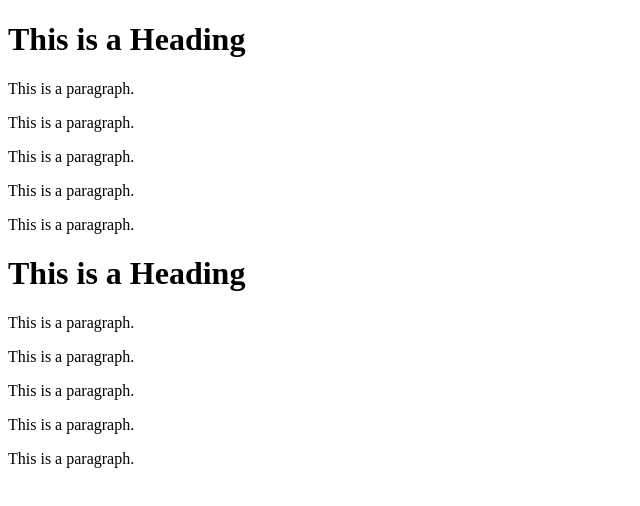
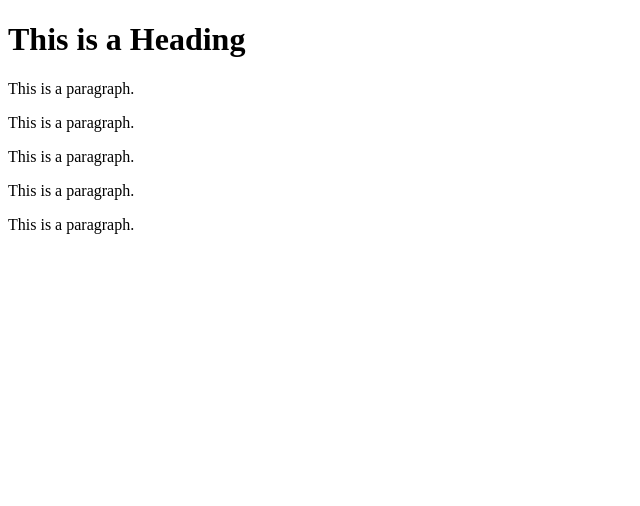
Before and after one commit to mgaete/hello-world-git, a plain HTML site: page test.html in a window 1280 px wide. Shown: the whole page, without its empty margins (0-640 px from the left). Drawn offline with Linux system fonts and the light colour scheme.

Commit message:
se realizo cambio por gitkraken

```diff
--- a/test.html
+++ b/test.html
@@ -16,22 +16,3 @@
 </body>
 
 </html>
-<!DOCTYPE html>
-<html>
-
-<head>
-    <title>Page Test</title>
-</head>
-
-<body>
-
-    <h1>This is a Heading</h1>
-    <p>This is a paragraph.</p>
-    <p>This is a paragraph.</p>
-    <p>This is a paragraph.</p>
-    <p>This is a paragraph.</p>
-    <p>This is a paragraph.</p>
-
-</body>
-
-</html>
```
